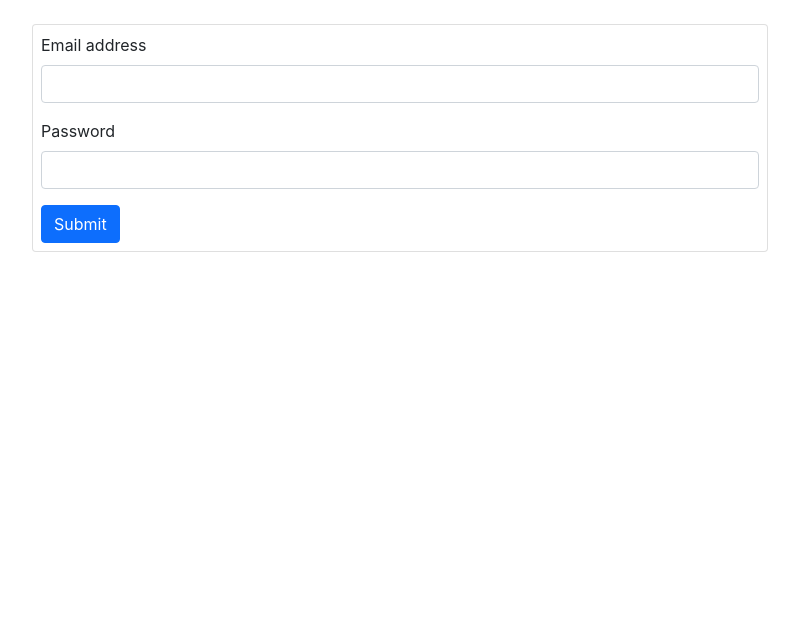
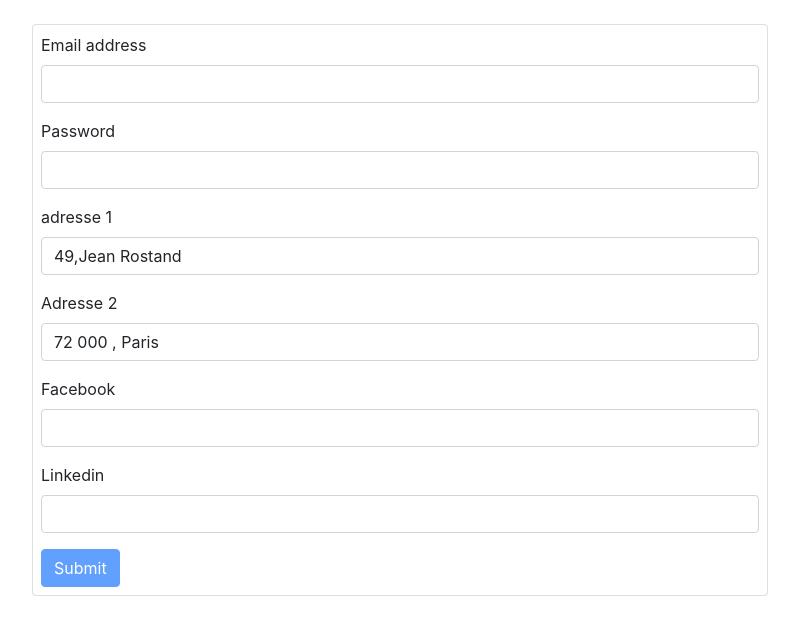
Before and after one commit to mhidoart/react-formik, a React (Create React App) app: page / in a window 1280 px wide. Shown: the top 634 px of the page, without its empty margins (240-1039 px from the left). Built offline with nearby package versions, Linux system fonts and the light colour scheme.

Commit message:
formik using jsx also adding fields as dictionary and array

```diff
--- a/src/App.js
+++ b/src/App.js
@@ -1,49 +1,108 @@
 import logo from './logo.svg';
 import './App.css';
-import { useFormik } from "formik";
+import { Formik, Form, Field, ErrorMessage } from "formik";
 import * as Yup from 'yup';
 
 function App() {
+
+  const initialValues = {
+    email: "",
+    password: "",
+    adresses: {
+      adresse1: "49,Jean Rostand",
+      adresse2: "72 000 , Paris"
+    },
+    socials: ["", "", ""]
+
+  }
+
   const validationSchema = Yup.object({
     email: Yup.string().email("Email non valide").required("le champ email est obligatoire"),
-    password: Yup.string().min(6, "password doit contenir au moins 6 charactères").required("le champ password est obligatoire")
+    password: Yup.string().min(6, "password doit contenir au moins 6 charactères").required("le champ password est obligatoire"),
+    adresse1: Yup.string().min(6, "donnez au moin le numero de la rue et la vile")
   });
-  const formik = useFormik({
-    initialValues: {
-      email: "",
-      password: ""
-    },
-    validationSchema,
-    onSubmit: values => {
+
+  const onSubmit = values => {
     console.log(values);
   }
 
-  });
 
   return (
+    <Formik
+
+      initialValues={initialValues}
+      validationSchema={validationSchema}
+      onSubmit={onSubmit} >
+      {
+        formik => (
+
           <div className="container">
             <div className="row my-4">
               <div className="col-md-8 mx-auto" >
                 <div className="card p-2">
-            <form onSubmit={formik.handleSubmit}>
+                  <Form>
                     <div className="mb-3">
                       <label htmlFor="email" className="form-label">Email address</label>
-                <input onChange={formik.handleChange} onBlur={formik.handleBlur} name="email" type="email" className="form-control" id="email" aria-describedby="emailHelp" />
-                <div id="emailHelp" className="invalid-feedback d-block">{formik.touched.email && formik.errors.email}</div>
+                      <Field name="email" type="email" className="form-control" id="email" aria-describedby="emailHelp" />
+                      <div id="emailHelp" className="invalid-feedback d-block">
+                        <ErrorMessage name="email" />
+                      </div>
                     </div>
                     <div className="mb-3">
                       <label htmlFor="password" className="form-label">Password</label>
-                <input onChange={formik.handleChange} onBlur={formik.handleBlur} name="password" type="password" className="form-control" id="password" />
-                <div id="emailHelp" className="invalid-feedback d-block">{formik.touched.password && formik.errors.password}</div>
+                      <Field name="password" type="password" className="form-control" id="password" />
+                      <div id="emailHelp" className="invalid-feedback d-block">
+                        <ErrorMessage name="password" />
+                      </div>
 
                     </div>
 
-              <button type="submit" className="btn btn-primary">Submit</button>
-            </form>
+                    <div className="mb-3">
+                      <label htmlFor="adresse1" className="form-label">adresse 1</label>
+                      <Field name="adresses.adresse1" type="text" className="form-control" placeholder={initialValues.adresses.adresse1} id="adresse1" />
+                      <div id="adresse1_help" className="invalid-feedback d-block">
+                        <ErrorMessage name="adresse1" />
+                      </div>
+
+                    </div>
+
+                    <div className="mb-3">
+                      <label htmlFor="adresse2" className="form-label">Adresse 2</label>
+                      <Field name="adresses.adresse2" type="text" className="form-control" placeholder={initialValues.adresses.adresse2} id="adresse2" />
+                      <div id="adresse2_help" className="invalid-feedback d-block">
+                        <ErrorMessage name="adresse2" />
+                      </div>
+
+                    </div>
+
+                    <div className="mb-3">
+                      <label htmlFor="adresse1" className="form-label">Facebook</label>
+                      <Field name="socials[0]" type="text" className="form-control" id="adresse1" />
+                      <div id="adresse1_help" className="invalid-feedback d-block">
+                        <ErrorMessage name="socials[0]" />
+                      </div>
+
+                    </div>
+
+                    <div className="mb-3">
+                      <label htmlFor="adresse2" className="form-label">Linkedin</label>
+                      <Field name="socials[1]" type="text" className="form-control" id="adresse2" />
+                      <div id="adresse2_help" className="invalid-feedback d-block">
+                        <ErrorMessage name="socials[1]" />
+                      </div>
+
+                    </div>
+
+                    <button type="submit" className="btn btn-primary"
+                      disabled={!formik.isValide && !formik.dirty}>Submit</button>
+                  </Form>
                 </div>
               </div>
             </div>
           </div>
+        )
+      }
+    </Formik>
   );
 }
 
```
Lines whose indentation alone changed are shown as unchanged.
